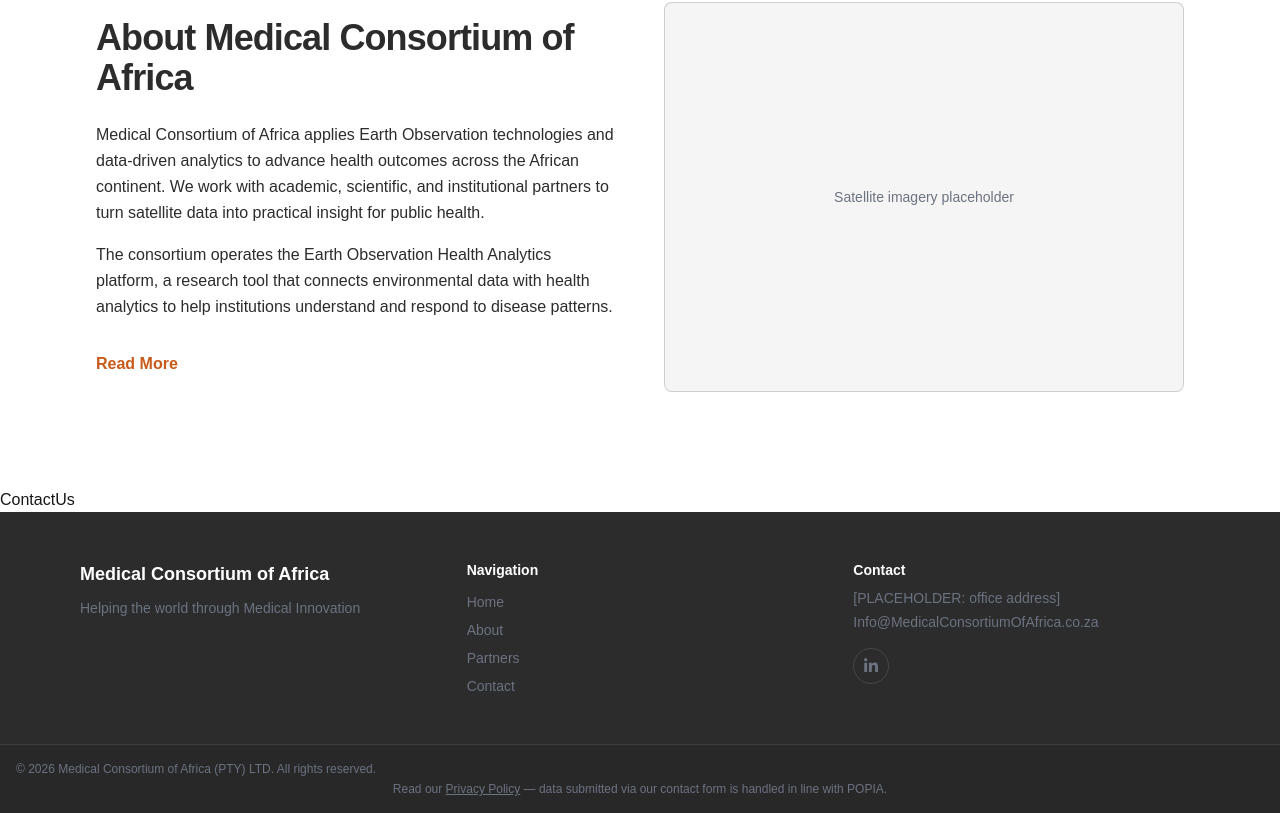
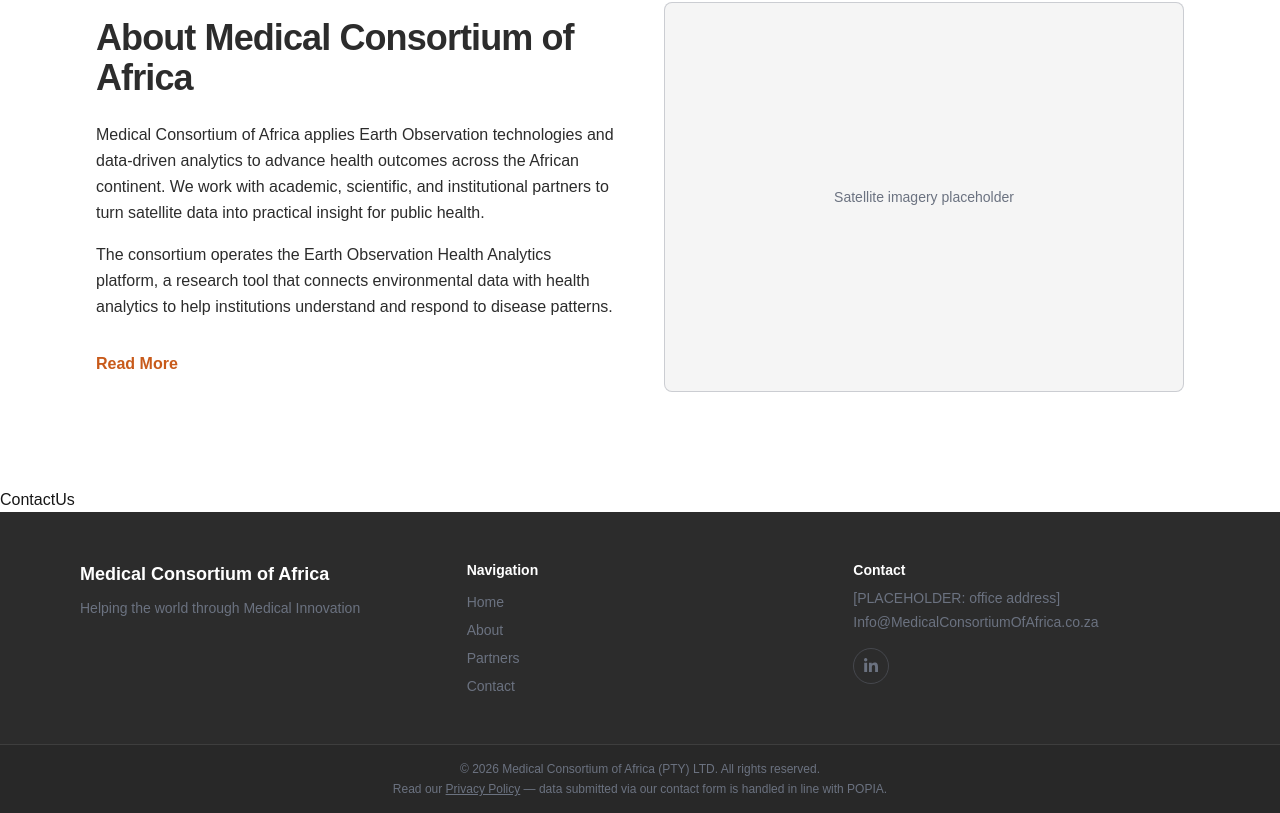
Before and after one commit to MEDICONSORTIUM/mca-website, a Next.js app: page / in a window 1280 px wide. Shown: the part 1159-1972 px from the top of the page. Built offline with nearby package versions, Linux system fonts and the light colour scheme.

Commit message:
Fix align prorp type error in Footer

```diff
--- a/components/layout/Footer.tsx
+++ b/components/layout/Footer.tsx
@@ -84,7 +84,7 @@ export default function Footer() {
       {/* Copyright and privacy */}
       <div className="border-t border-white/10 bg-black/10 px-4 py-4 text-center text-xs text-mca-steel">
         {/* HOME-FTR-03 */}
-        <p align="left">
+        <p className="left">
           © {year} Medical Consortium of Africa (PTY) LTD. All rights
           reserved.
         </p>
```
